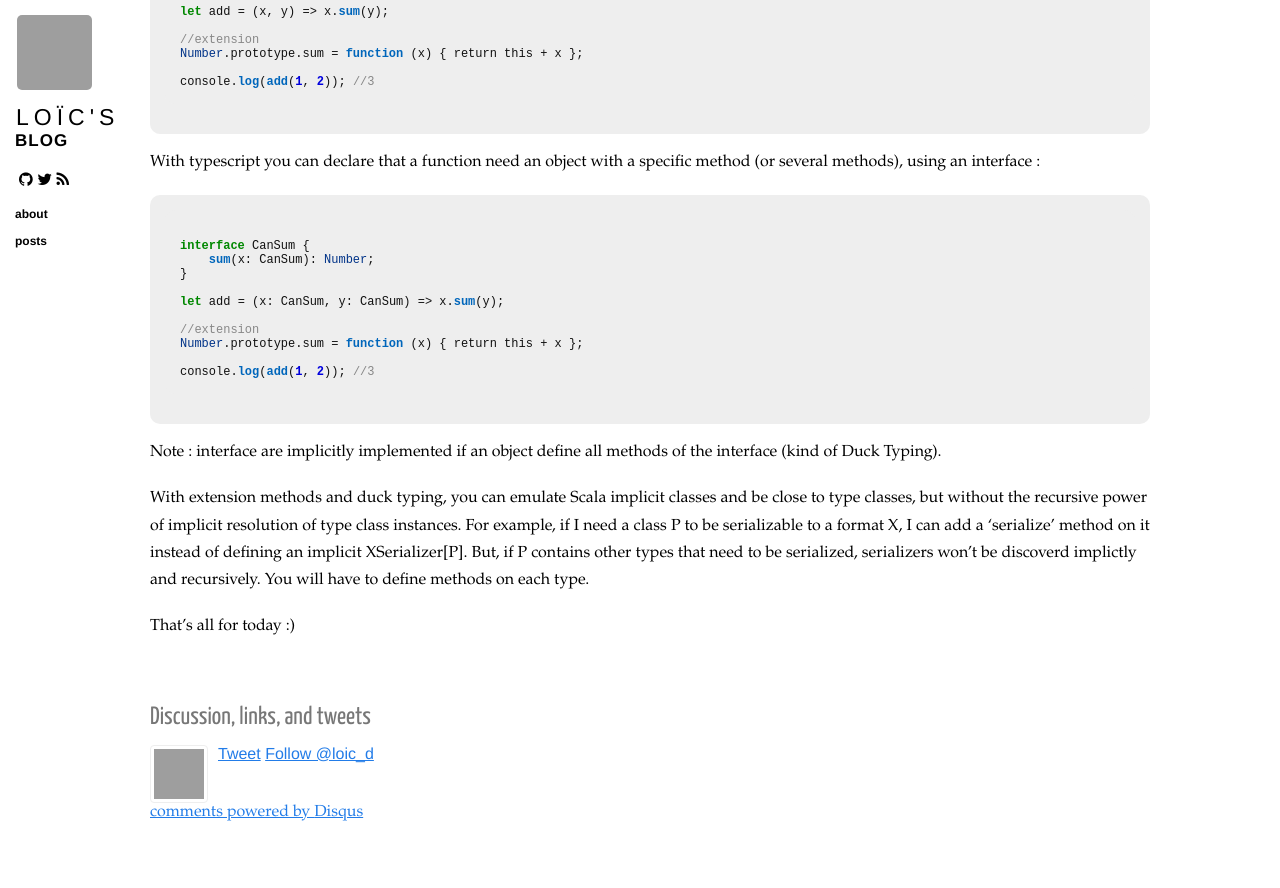
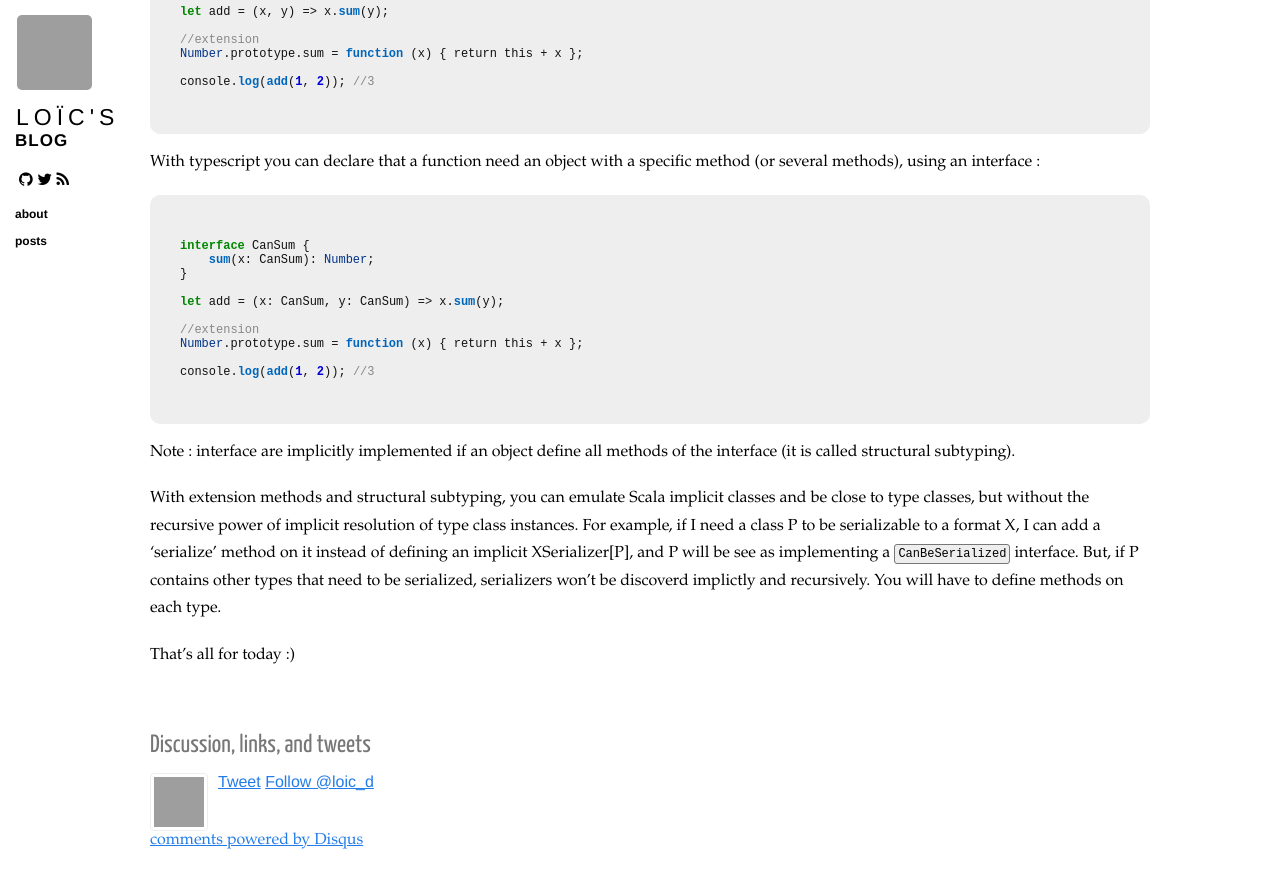
Before and after one commit to loicdescotte/loicdescotte.github.io, a Jekyll site: the page built from _posts/2017-01-28-javascript-for-scala-developers.md, in a window 1280 px wide and 900 px high, scrolled down 5456 px. Shown: the top 888 px of the window. Built offline with Jekyll 4.4.1, drawn with Linux system fonts in a browser that asks for light colours; nearby versions of some CDN libraries; comment, search, counter and statistics services are not loaded; grey boxes are pictures that could not be loaded.

Commit message:
typeclass

````diff
--- a/_posts/2017-01-28-javascript-for-scala-developers.md
+++ b/_posts/2017-01-28-javascript-for-scala-developers.md
@@ -278,8 +278,8 @@ Number.prototype.sum = function (x) { return this + x };
 console.log(add(1, 2)); //3
 ```
 
-Note : interface are implicitly implemented if an object define all methods of the interface (kind of Duck Typing).
+Note : interface are implicitly implemented if an object define all methods of the interface (it is called structural subtyping).
 
-With extension methods and duck typing, you can emulate Scala implicit classes and be close to type classes, but without the recursive power of implicit resolution of type class instances. For example, if I need a class P to be serializable to a format X, I can add a 'serialize' method on it instead of defining an implicit XSerializer[P]. But, if P contains other types that need to be serialized, serializers won't be discoverd implictly and recursively. You will have to define methods on each type.
+With extension methods and structural subtyping, you can emulate Scala implicit classes and be close to type classes, but without the recursive power of implicit resolution of type class instances. For example, if I need a class P to be serializable to a format X, I can add a 'serialize' method on it instead of defining an implicit XSerializer[P], and P will be see as implementing a `CanBeSerialized` interface. But, if P contains other types that need to be serialized, serializers won't be discoverd implictly and recursively. You will have to define methods on each type.
 
 That's all for today :)
````
